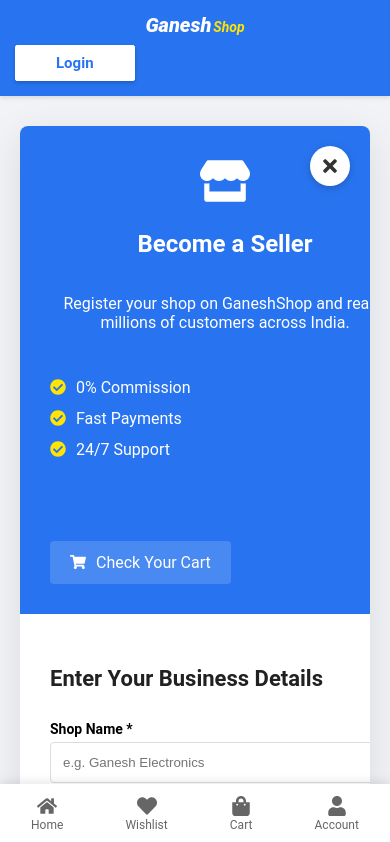
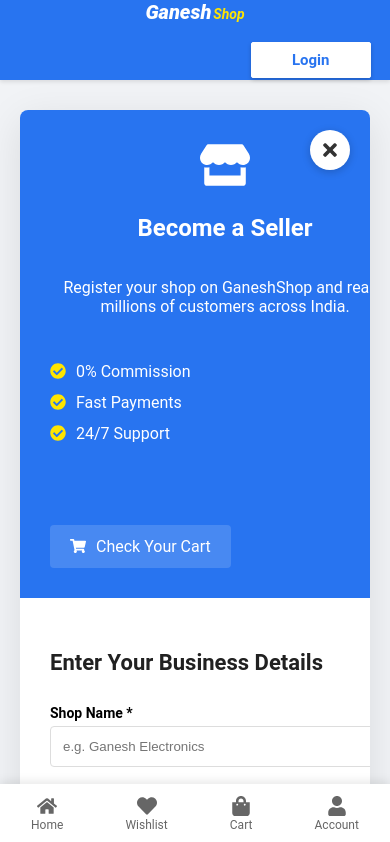
Before and after one commit to ganesh-more2006/e-commerce-frontend, a React (Vite) app: page /seller in a window 390 px wide. Shown: the top 842 px of the page. Built offline with nearby package versions, Linux system fonts and the light colour scheme.

Commit message:
Add the features

```diff
--- a/src/App.css
+++ b/src/App.css
@@ -68,33 +68,56 @@
     }
 }
 /* ✅ FIXED: Mobile Responsiveness ✅ */
-@media (max-width: 768px) {
-    /* 1. Navbar Adjustment */
-    .navbar-fixed {
-        height: auto !important;
-        padding: 10px 0 !important;
-    }
-
-    .nav-container {
-        flex-direction: column !important;
-        gap: 10px !important;
-        width: 95% !important;
-    }
-
-    /* 2. Login Button & Icons - Horizontal Alignment */
-    .nav-actions {
-        display: flex !important;
-        justify-content: space-between !important;
-        width: 100% !important;
-        order: 2 !important; /* Logo ke baad dikhega */
-    }
-
-    /* Search bar ko niche aur bada karein */
-    .search-section {
-        order: 3 !important;
-        width: 100% !important;
-        margin: 5px 0 !important;
-    }
+/* Navbar layout fix */
+.nav-container {
+    display: flex;
+    align-items: center;
+    justify-content: space-between; /* Isse logo left aur actions right mein ho jayenge */
+    width: 100%;
+    max-width: 1248px;
+    margin: 0 auto;
+}
+
+.nav-actions {
+    margin-left: auto; /* Forcefully push to right if search bar is missing */
+    display: flex;
+    align-items: center;
+    gap: 20px;
+}
+
+/* Home icon bottom nav styling */
+.bottom-nav {
+    position: fixed;
+    bottom: 0;
+    left: 0;
+    right: 0;
+    background: white;
+    height: 65px;
+    display: flex;
+    justify-content: space-around;
+    align-items: center;
+    box-shadow: 0 -2px 10px rgba(0,0,0,0.1);
+    z-index: 3000;
+}
+
+.nav-item {
+    display: flex;
+    flex-direction: column;
+    align-items: center;
+    color: #666;
+    font-size: 11px;
+    cursor: pointer;
+}
+
+.nav-item.active {
+    color: #2874f0;
+    font-weight: bold;
+}
+
+.nav-item svg {
+    font-size: 20px;
+    margin-bottom: 2px;
+}
 
     /* 3. Categories Icons - Horizontal Scroll */
     .categories-container-inner {
@@ -162,7 +185,7 @@
         padding: 6px 15px !important;
         font-size: 12px !important;
     }
-}
+
 .navbar-fixed {
   background-color: #2874f0;
   height: 64px;
```
